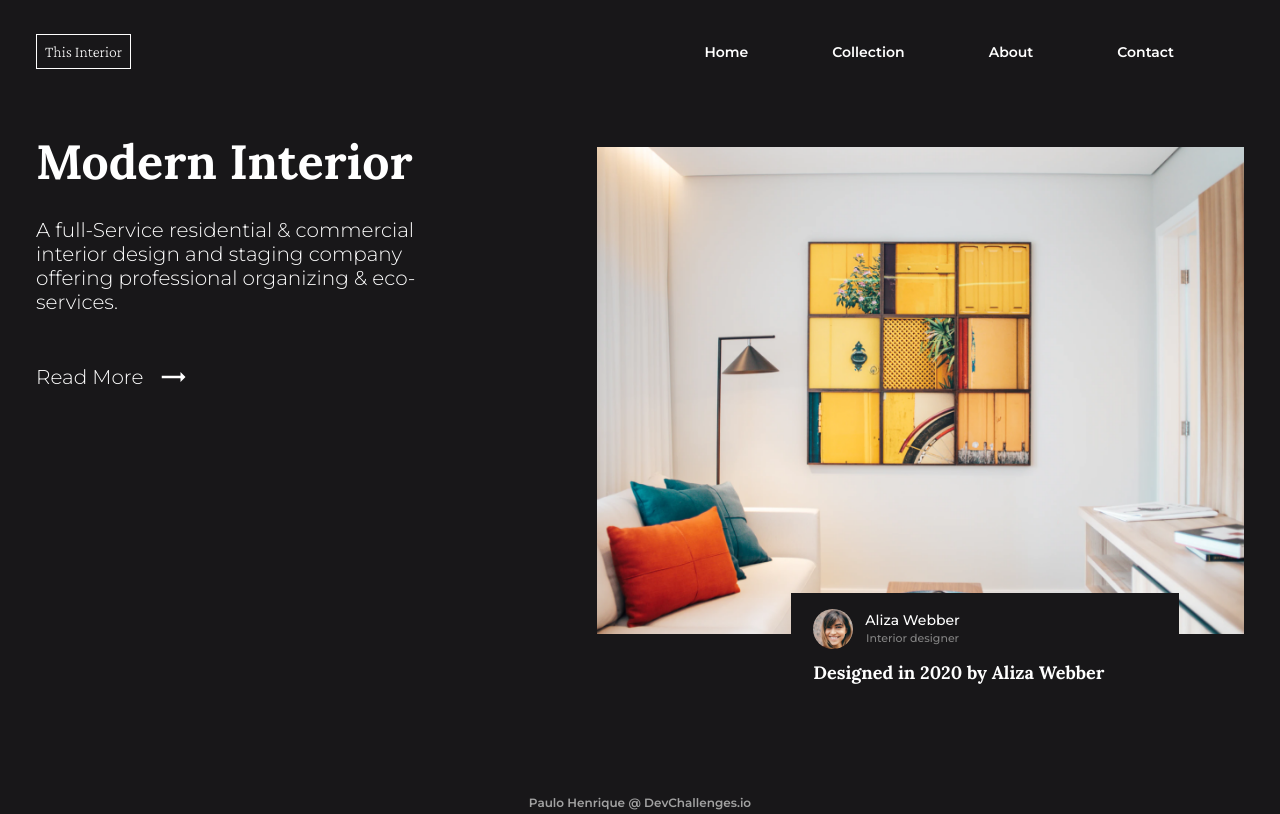
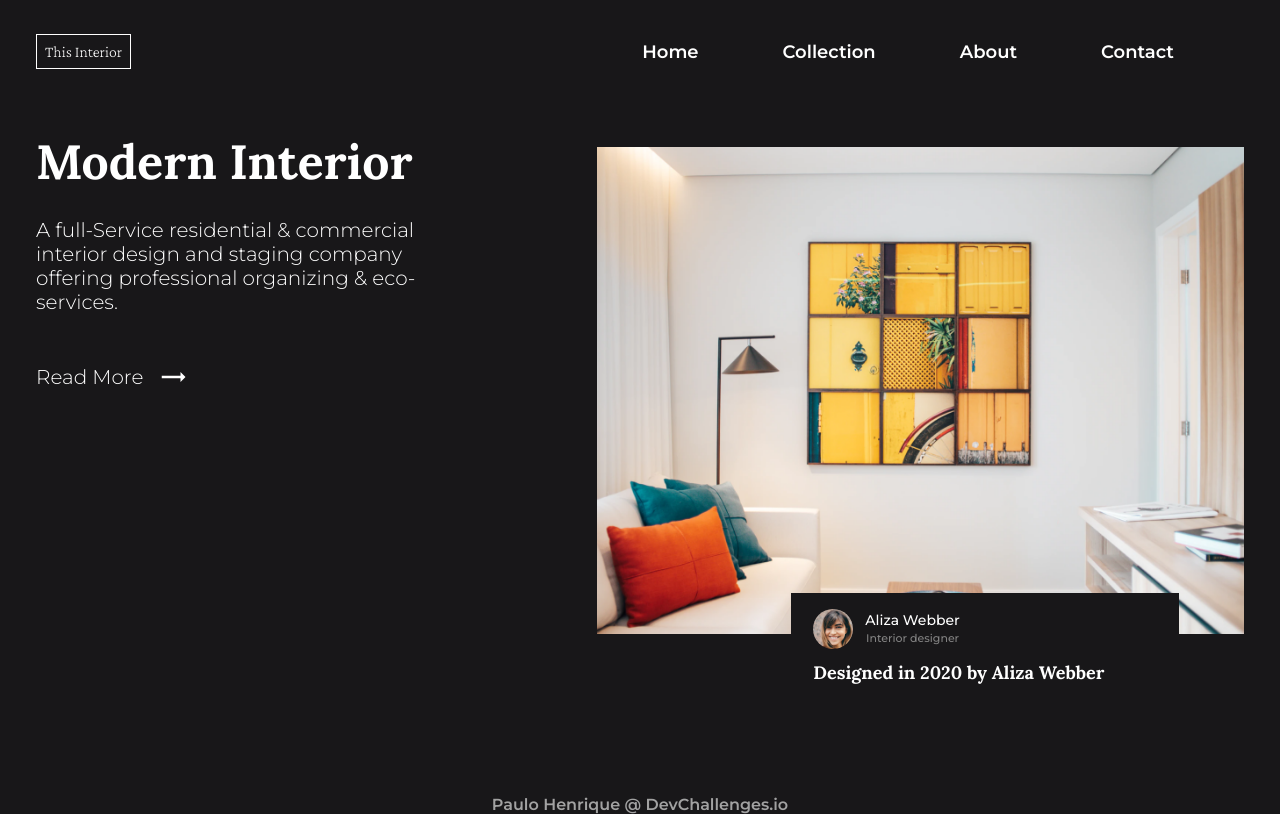
Before and after one commit to PaulosSouza/Interior-Consultant, a React (Create React App) app: page / in a window 1280 px wide. Built offline with nearby package versions, Linux system fonts and the light colour scheme.

Commit message:
feat: update main styles

```diff
--- a/src/Main/styles.ts
+++ b/src/Main/styles.ts
@@ -10,7 +10,7 @@ export const Container = styled.div`
   grid-template-rows: auto 1fr auto;
   row-gap: 3.2rem;
 
-  padding: 1.9rem 1.9rem 1.4rem;
+  padding: 1.9rem 1.9rem 0;
   margin: 0 auto;
 
   max-width: 1440px;
@@ -18,7 +18,7 @@ export const Container = styled.div`
   height: 100%;
 
   @media (min-width: 950px) {
-    padding: 3.6rem;
+    padding: 3.6rem 3.6rem 0.5rem;
     row-gap: 6.4rem;
   }
 `;
@@ -64,13 +64,16 @@ export const NavBar = styled.nav<NavBarProps>`
 `;
 
 export const NavItem = styled.p`
-  font: 700 1.4rem ${props => props.theme.montserratFont};
+  font: 700 2.4rem ${props => props.theme.montserratFont};
+
+  padding: 1.6rem;
 
   cursor: pointer;
 
   @media (min-width: 950px) {
     margin-right: 5.6rem;
     padding: 1.4rem;
+    font-size: 1.8rem;
   }
 `;
 
@@ -105,6 +108,8 @@ export const Content = styled.div`
 
     grid-template-columns: 1fr 1.3fr;
     column-gap: 6.4rem;
+
+    max-height: 90vh;
   }
 `;
 
@@ -221,7 +226,7 @@ export const Footer = styled.footer`
   margin-bottom: 1rem;
 
   p {
-    font: 600 1.2rem ${props => props.theme.montserratFont};
+    font: 600 1.6rem ${props => props.theme.montserratFont};
     color: #a2a2a2;
   }
 `;
```
Also changed, not shown: .eslintrc.json.
